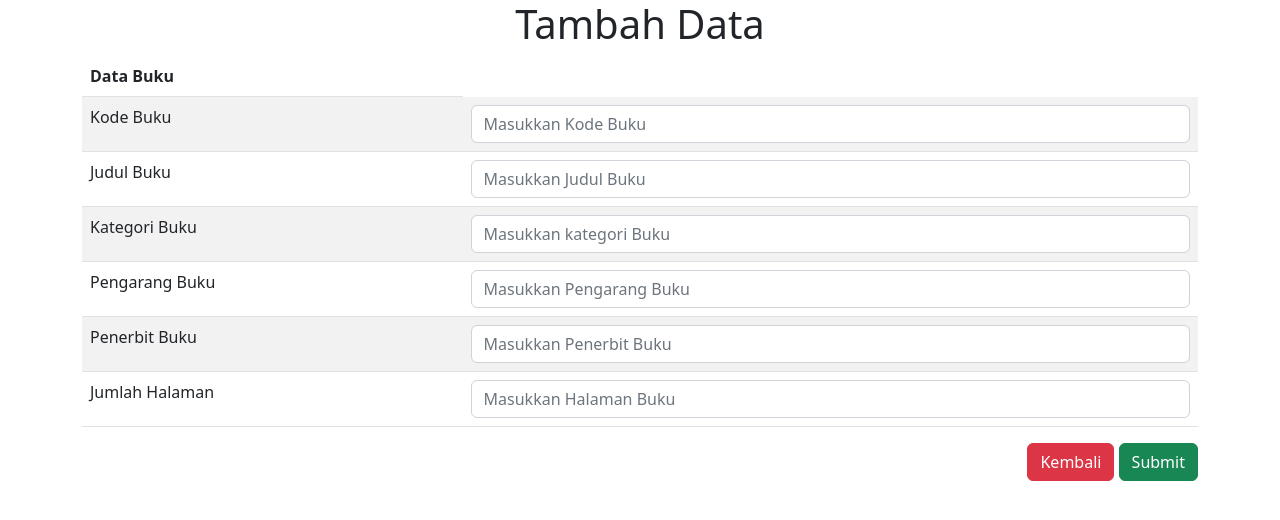
After one commit to zenmz/Perpusatakaan, a PHP site: page /create.php in a window 1280 px wide. The commit adds this page. Shown: the top 520 px of the page. Run offline with PHP 8.4, Linux system fonts and the light colour scheme.

Commit message:
tambah data

```diff
--- /dev/null
+++ b/create.php
@@ -0,0 +1,90 @@
+<?php
+include 'config.php';
+
+?>
+
+<!DOCTYPE html>
+<html lang="en">
+
+<head>
+	<meta charset="UTF-8">
+	<meta http-equiv="X-UA-Compatible" content="IE=edge">
+	<meta name="viewport" content="width=device-width, initial-scale=1.0">
+	<title>Tambah Data</title>
+	<link rel="stylesheet" href="assets/bootstrap/css/bootstrap.min.css">
+</head>
+
+<body>
+
+	<div class="container">
+		<h1 class="text-center">Tambah Data</h1>
+		<form action="" method="post">
+			<table class="table table-striped">
+				<thead>
+					<tr>
+						<th scope="col">Data Buku</th>
+					</tr>
+				</thead>
+				<tbody>
+					<tr>
+						<td>Kode Buku</td>
+						<td><input type="text" class="form-control" name="kode_buku" placeholder="Masukkan Kode Buku"></input></td>
+					</tr>
+					<tr>
+						<td>Judul Buku</td>
+						<td><input type="text" class="form-control" name="judul_buku" placeholder="Masukkan Judul Buku"></input></td>
+					</tr>
+					<tr>
+						<td>Kategori Buku</td>
+						<td><input type="text" class="form-control" name="kategori_buku" placeholder="Masukkan kategori Buku"></input></td>
+					</tr>
+					<tr>
+						<td>Pengarang Buku</td>
+						<td><input type="text" class="form-control" name="pengarang_buku" placeholder="Masukkan Pengarang Buku"></input></td>
+					</tr>
+					<tr>
+						<td>Penerbit Buku</td>
+						<td><input type="text" class="form-control" name="Penerbit_buku" placeholder="Masukkan Penerbit Buku"></input></td>
+					</tr>
+					<tr>
+						<td>Jumlah Halaman</td>
+						<td><input type="number" class="form-control" name="halaman_buku" placeholder="Masukkan Halaman Buku"></input></td>
+					</tr>
+				</tbody>
+			</table>
+			<div class="text-end">
+			<a href="home.php" type="button" class="btn btn-danger"> Kembali </a>
+			<button type="submit" name="submit" class="btn btn-success">Submit</button>
+		</div>
+		</form>
+
+	</div>
+
+
+	<script src="assets/bootstrap/js/bootstrap.bundle.js"></script>
+	<script src="assets/bootstrap/js/bootstrap.min.js"></script>
+
+</body>
+
+</html>
+
+<?php
+
+
+if (isset($_POST['submit'])) {
+	$kode = $_POST['kode_buku'];
+	$judul = $_POST['judul_buku'];
+	$kategori = $_POST['kategori_buku'];
+	$pengarang = $_POST['pengarang_buku'];
+	$penerbit = $_POST['penerbit_buku'];
+	$halaman = $_POST['halaman_buku'];
+
+	$query_insert = mysqli_query($conn, "INSERT INTO buku
+	(kode_buku, judul_buku, kategori_buku, pengarang_buku, penerbit_buku, halaman buku)
+	VALUE ('$kode', '$judul', '$kategori', '$pengarang', '$penerbit', '$halaman')");
+
+	echo "<script>alert('Data telah disimpan');
+	document.location='home.php'</script>";
+}
+
+?>
--- a/home.php
+++ b/home.php
@@ -64,7 +64,7 @@ include "config.php";
             <!-- ISI content -->
         <div class="container mt-3">
         <h2 class="text-center">DAFTAR BUKU</h2>
-        <a href="" class="btn btn-primary">Tambah Buku</a>
+        <a href="create.php" class="btn btn-primary">Tambah Buku</a>
         <table class="table table-striped table-hover">
             <thead>
                 <tr>
```
